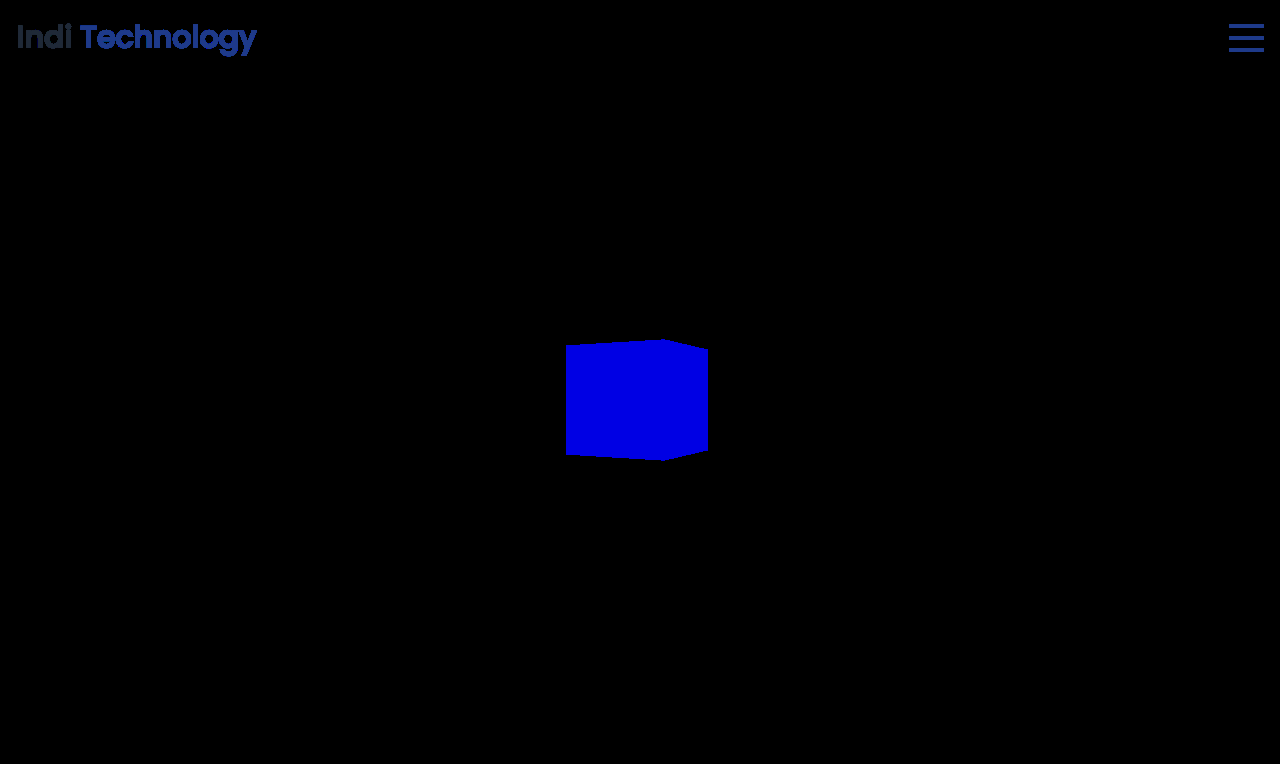
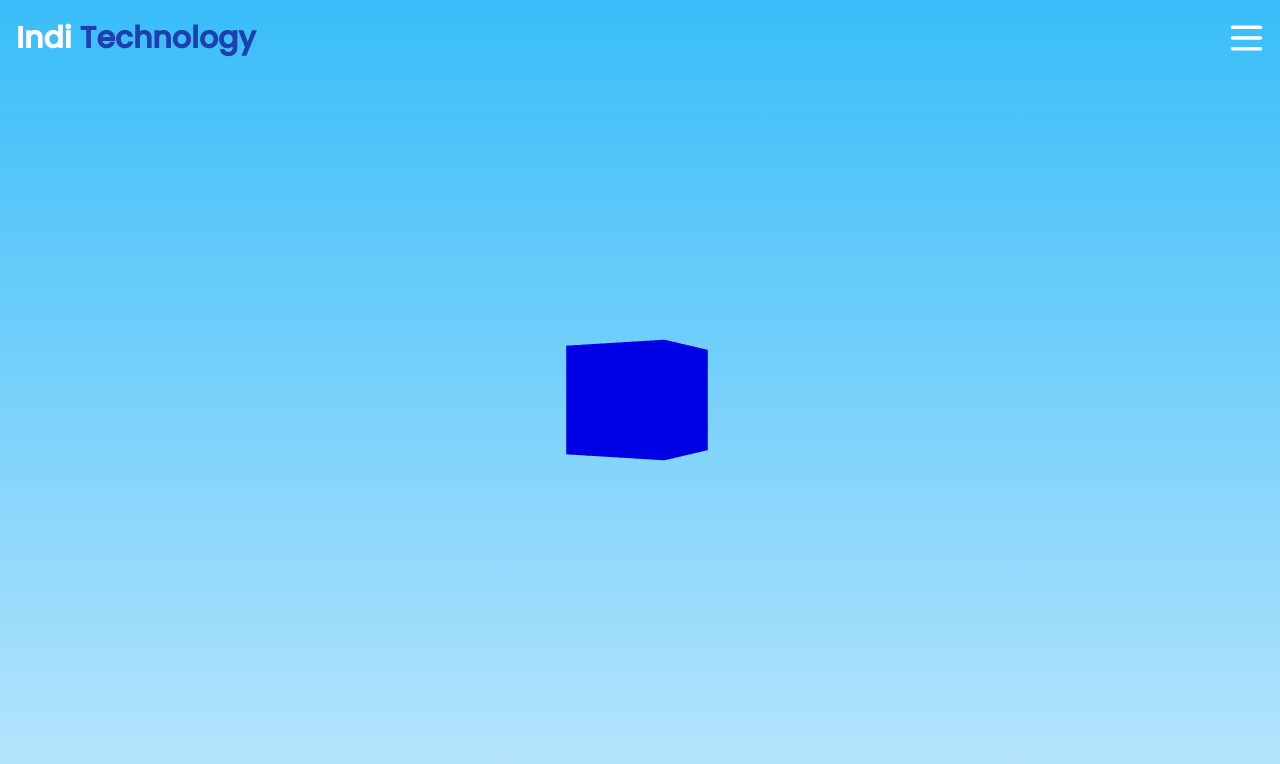
Before and after one commit to syifanazilah/indi-technology-3D, a React (Vite) app: page / in a window 1280 px wide. Shown: the top 764 px of the page. Built offline with nearby package versions, Linux system fonts and the light colour scheme.

Commit message:
gantti warna background

```diff
--- a/src/App.css
+++ b/src/App.css
@@ -3,11 +3,11 @@
 @tailwind utilities;
 
 canvas {
-    @apply w-screen h-screen bg-sky-200;
+    @apply w-screen h-screen bg-gradient-to-t from-sky-200 to-sky-400;
 }
 
 .hamburger-line {
-	@apply w-[35px] h-[4px] rounded-full my-2 block bg-blue-900;
+	@apply w-[35px] h-[4px] rounded-full my-2 block bg-white;
 }
 
 .hamburger-active > span {
--- a/src/components/Navbar.jsx
+++ b/src/components/Navbar.jsx
@@ -17,13 +17,13 @@ const Navbar = () => {
     <div className="fixed top-0 left-0 w-full py-4 z-[99999]">
       <div className="container">
         <div className="flex justify-between items-center">
-          <h1 className="text-3xl font-poppins font-bold text-blue-900 prose">
-            <span className="text-gray-800 font-black">Indi</span> Technology
+          <h1 className="text-3xl font-poppins font-bold text-blue-800">
+            <span className="text-white font-black">Indi</span> Technology
           </h1>
 
           <nav
             ref={navRef}
-            className="absolute top-0 -right-96 ease-out duration-300 transition-transform h-screen bg-gray-900 text-white w-[300px] flex justify-center">
+            className="absolute top-0 -right-96 ease-out duration-300 transition-transform h-screen bg-blue-900 text-white w-[300px] flex justify-center">
             <ul className="mt-16 text-2xl">
               {navItem.map((item, key) => (
                 <li className="my-10 text-white hover:text-blue-500" key={key}>
@@ -42,7 +42,7 @@ const Navbar = () => {
 
 const Button = React.memo(({ isActive, toggleButton }) => (
   <button
-    className={`z-[99999] ${isActive ? "hamburger-active" : ""} scale-75 md:scale-100`}
+    className={`z-[99999] ${isActive ? "hamburger-active" : ""} scale-75 md:scale-90`}
     onClick={toggleButton}>
     <span className="hamburger-line origin-top-left transition duration-300 ease-in-out"></span>
     <span className="hamburger-line transition duration-300 ease-in-out"></span>
```
